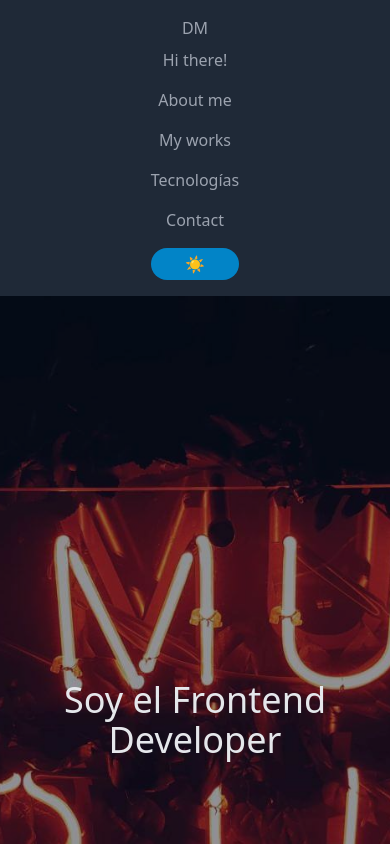
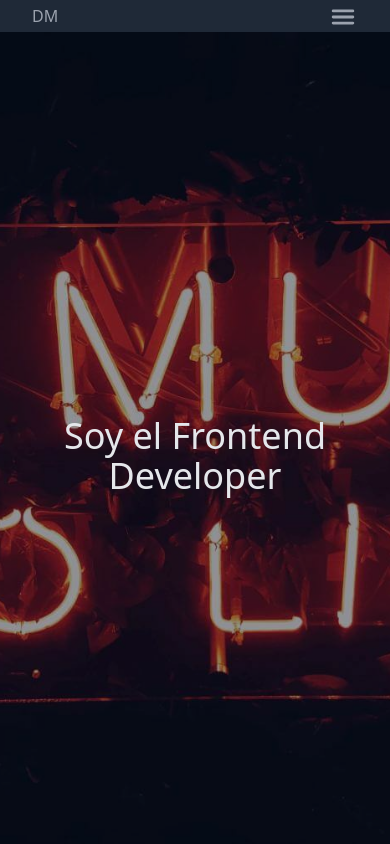
Before and after one commit to danielmateu/porfolio, a React (Vite) app: page / in a window 390 px wide. Shown: the top 844 px of the page. Built offline with nearby package versions, Linux system fonts and the light colour scheme.

Commit message:
Menu responsive done

```diff
--- a/index.html
+++ b/index.html
@@ -5,6 +5,14 @@
     <link rel="icon" type="image/svg+xml" href="/vite.svg" />
     <meta name="viewport" content="width=device-width, initial-scale=1.0" />
     <title>Vite + React</title>
+    <script
+      type="module"
+      src="https://unpkg.com/ionicons@5.5.2/dist/ionicons/ionicons.esm.js"
+    ></script>
+    <script
+      nomodule
+      src="https://unpkg.com/ionicons@5.5.2/dist/ionicons/ionicons.js"
+    ></script>
   </head>
   <body className="dark">
     <div id="root"></div>
--- a/src/components/Header.jsx
+++ b/src/components/Header.jsx
@@ -1,52 +1,73 @@
 import { Mode } from './ui/Mode'
 import { Link } from 'react-scroll'
+import { useState } from 'react'
 
 
 export const Header = () => {
 
+    const Links = [
+        {
+            id: 1,
+            to: 'dani',
+            data: 'Hi'
+        },
+        {
+            id: 2,
+            to: 'about_me',
+            data: 'About me'
+        },
+        {
+            id: 3,
+            to: 'my_works',
+            data: 'My projects'
+        },
+        {
+            id: 4,
+            to: 'tecnologias',
+            data: 'Tech I use'
+        },
+        {
+            id: 5,
+            to: 'contact',
+            data: 'Contact'
+        }
+
+    ]
+
+    const [open, setOpen] = useState(false)
+
+
+    // TODO Nav para pantallas pequeñas
     return (
-        <>
-            {/* Navegador con aboutme my-works contact-me */}
-            <nav className="flex flex-col gap-2 sm:flex-row justify-between items-center py-4 px-4 sticky top-0 bg-opacity-80 bg-gray-100 dark:bg-gray-800 dark:bg-opacity-75'">
-                <Link to='hero' spy={true} smooth={true} offset={50} duration={500} className={"cursor-pointer text-gray-400 hover:text-gray-600 dark:hover:text-gray-200 transition-all"} >DM</Link>
-                <ul className='flex flex-col text-center gap-4 sm:flex-row'>
-                    <li>
-                        <Link to="dani" spy={true} smooth={true} offset={0} duration={500}
-                            className='cursor-pointer text-gray-400 hover:text-gray-600 dark:hover:text-gray-200 transition-all' >
-                            Hi there!
-                        </Link>
 
-                    </li>
-                    <li>
-                        <Link to="about_me" spy={true} smooth={true} offset={0} duration={500} className='cursor-pointer text-gray-400 hover:text-gray-600 dark:hover:text-gray-200 transition-all' >
-                            About me
-                        </Link>
+        <nav className="flex flex-col gap-2 sm:flex-row justify-between items-center py-4 px-4 sticky top-0 bg-opacity-80 bg-gray-100 dark:bg-gray-800 dark:bg-opacity-75'">
+            <div className='flex justify-center items-center'>
+                <div
+                    onClick={() => setOpen(!open)}
+                    className="text-gray-400 text-3xl absolute right-8 pt-2 transition-all sm:hidden"
+                >
+                    <ion-icon name={open ? 'close' : 'menu'}></ion-icon>
+                </div>
 
-                    </li>
-                    <li>
-                        <Link to="my_works" spy={true} smooth={true} offset={0} duration={500} className='cursor-pointer text-gray-400 hover:text-gray-600 dark:hover:text-gray-200 transition-all'>
-                            My works
-                        </Link>
+                <Link to='hero' spy={true} smooth={true} offset={50} duration={500} className={"absolute left-8 cursor-pointer text-gray-400 hover:text-gray-600 dark:hover:text-gray-200 transition-all "} >DM</Link>
+            </div>
+            <ul className={`bg-gray-200 dark:bg-gray-800 w-full ease-in-out transition-all absolute flex flex-col items-center py-6  gap-6 md:gap-4 sm:flex-row md:z-auto z-[-1] md:w-auto ${open ? 'top-0': 'top-[-490px]'}`}>
+                {
+                    Links.map(link => (
+                        <li key={link.id}>
+                            <Link to={link.to} spy={true} smooth={true} offset={0} duration={500}
+                                className='cursor-pointer text-gray-400 hover:text-gray-600 dark:hover:text-gray-200 transition-all' >
+                                {link.data}
+                            </Link>
+                        </li>
+                    ))
+                }
 
-                    </li>
-                    <li>
-                        <Link to="tecnologias" spy={true} smooth={true} offset={0} duration={500}
-                            className='cursor-pointer text-gray-400 hover:text-gray-600 dark:hover:text-gray-200 transition-all'>
-                            Tecnologías
-                        </Link>
+                <Mode />
+            </ul>
+        </nav>
 
-                    </li>
-                    <li>
-                        <Link to="contact" spy={true} smooth={true} offset={0} duration={500}
-                            className='cursor-pointer text-gray-400 hover:text-gray-600 dark:hover:text-gray-200 transition-all'>
-                            Contact
-                        </Link>
 
-                    </li>
-                <Mode />
-                </ul>
-            </nav>
-        </>
 
     )
 }
```
